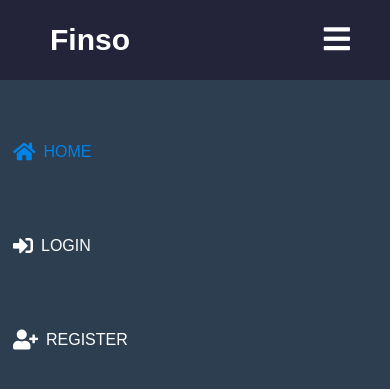
After one commit to Vardhan-Mundada/Binary_Brigade_SGU, a Django app: template FinsoProject/main/templates/base.html in a window 390 px wide, after a click that opens the changed part. The commit adds this page. Shown: the top 389 px of the page. Run offline with Django 5.2, Linux system fonts and the light colour scheme; the template is opened without the code that fills it, so the values that code supplies are empty.

Commit message:
Added base html and styles

```diff
--- /dev/null
+++ b/FinsoProject/main/static/base.css
@@ -0,0 +1,133 @@
+* {
+    padding: 0;
+    margin: 0;
+    text-decoration: none;
+    list-style: none;
+    box-sizing: border-box;
+}
+
+body {
+    font-family: "Montserrat", sans-serif;
+}
+
+nav {
+    background: rgba(35, 36, 57, 1);
+    height: 80px;
+    width: 100%;
+}
+
+label.logo {
+    color: white;
+    font-size: 35px;
+    line-height: 80px;
+    padding: 0 100px;
+    font-weight: bold;
+}
+
+nav ul {
+    float: right;
+    margin-right: 20px;
+}
+
+nav ul li {
+    display: inline-block;
+    line-height: 80px;
+    margin: 0 5px;
+    position: relative;
+}
+
+nav ul li a {
+    color: white;
+    font-size: 17px;
+    padding: 7px 13px;
+    border-radius: 3px;
+    text-transform: uppercase;
+    display: flex;
+    align-items: center;
+}
+
+nav ul li a p {
+    display: none; /* Hide text by default */
+    margin-left: 8px;
+}
+
+nav ul li a i {
+    font-size: 20px; /* Adjust icon size if needed */
+}
+
+a.active, a:hover {
+    background: rgba(21, 21, 34, 0.897);
+    transition: .5s;
+}
+
+.checkbtn {
+    font-size: 30px;
+    color: white;
+    float: right;
+    line-height: 80px;
+    margin-right: 40px;
+    cursor: pointer;
+    display: none;
+}
+
+#check {
+    display: none;
+}
+.navul{
+    margin-top: 1rem;
+}
+/* Hide icons and show text on mobile */
+@media (max-width: 952px) {
+    label.logo {
+        font-size: 30px;
+        padding-left: 50px;
+    }
+    nav ul li a i {
+        display: none; /* Hide icons on mobile */
+    }
+    nav ul li a p {
+        display: inline; /* Show text on mobile */
+        font-size: 16px;
+    }
+}
+
+/* Show sidebar menu on mobile */
+@media (max-width: 858px) {
+    .checkbtn {
+        display: block;
+    }
+    ul {
+        position: fixed;
+        width: 100%;
+        height: 100vh;
+        background: #2c3e50;
+        top: 80px;
+        left: -100%;
+        text-align: center;
+        transition: all .5s;
+    }
+    nav ul li {
+        display: block;
+        margin: 50px 0;
+        line-height: 30px;
+    }
+    nav ul li a {
+        font-size: 20px;
+    }
+    a:hover, a.active {
+        background: none;
+        color: #0082e6;
+    }
+    #check:checked ~ ul {
+        left: 0;
+    }
+    .navul{
+        margin-top: 0;
+    }
+}
+
+section {
+    background: url(bg1.jpg) no-repeat;
+    background-size: cover;
+    height: calc(100vh - 80px);
+}
--- /dev/null
+++ b/FinsoProject/main/templates/base.html
@@ -0,0 +1,41 @@
+{% load static %}
+<!DOCTYPE html>
+<html lang="en" dir="ltr">
+<head>
+    <meta charset="utf-8">
+    <title>{% block title %}Finso{% endblock %}</title>
+    <meta name="viewport" content="width=device-width, initial-scale=1.0">
+    <link rel="stylesheet" href="{% static 'base.css' %}">
+    <link rel="stylesheet" href="https://cdnjs.cloudflare.com/ajax/libs/font-awesome/5.15.3/css/all.min.css"/>
+
+</head>
+<body>
+    <nav>
+        <input type="checkbox" id="check">
+        <label for="check" class="checkbtn">
+            <i class="fas fa-bars"></i>
+        </label>
+        <label class="logo">Finso</label>
+        <ul class="navul">
+            {% if user.is_authenticated %}
+                <li><a href="#"><i class="fas fa-list icon"></i><p>List</p></a></li>
+                <li><a href="#"><i class="fas fa-tachometer-alt icon"></i><p>Dashboard</p></a></li>
+                <li><a href="#"><i class="fas fa-chart-line icon"></i><p>Analytics</p></a></li>
+                <li><a href="#"><i class="fas fa-bell icon"></i><p>Notifications</p></a></li>
+                <li><a href="{% url 'logout' %}"><i class="fas fa-sign-out-alt icon"></i><p>Logout</p></a></li>
+            {% else %}
+                <li><a class="active" href="#"><i class="fas fa-home icon"></i><p>Home</p></a></li>
+                <li><a href="{% url 'login' %}"><i class="fas fa-sign-in-alt icon"></i><p>Login</p></a></li>
+                <li><a href="{% url 'register' %}"><i class="fas fa-user-plus icon"></i><p>Register</p></a></li>
+            {% endif %}
+        </ul>
+
+    </nav>
+
+    <div class="content">
+        {% block content %}
+        <!-- Page content goes here -->
+        {% endblock %}
+    </div>
+</body>
+</html>
--- a/FinsoProject/main/views.py
+++ b/FinsoProject/main/views.py
@@ -19,7 +19,8 @@ from .models import ExpenseCategory
 
 # Create your views here.
 def home(request):
-    return HttpResponse("Hello, World!")
+    # return HttpResponse("Hello, World!")
+    return render(request, 'base.html')
 
 
 def user_logout(request):
```
Also changed, not shown: FinsoProject/main/static/style.css (+126 -72 lines).
